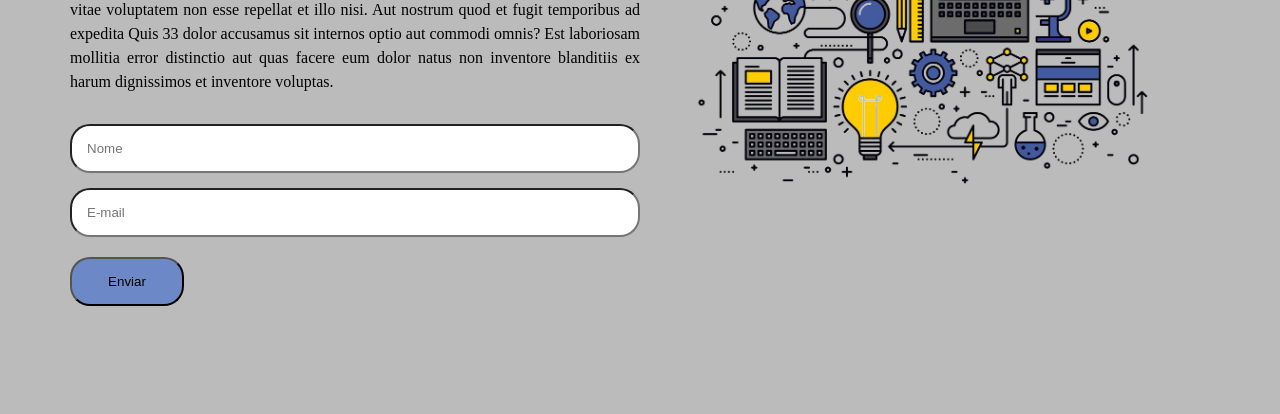
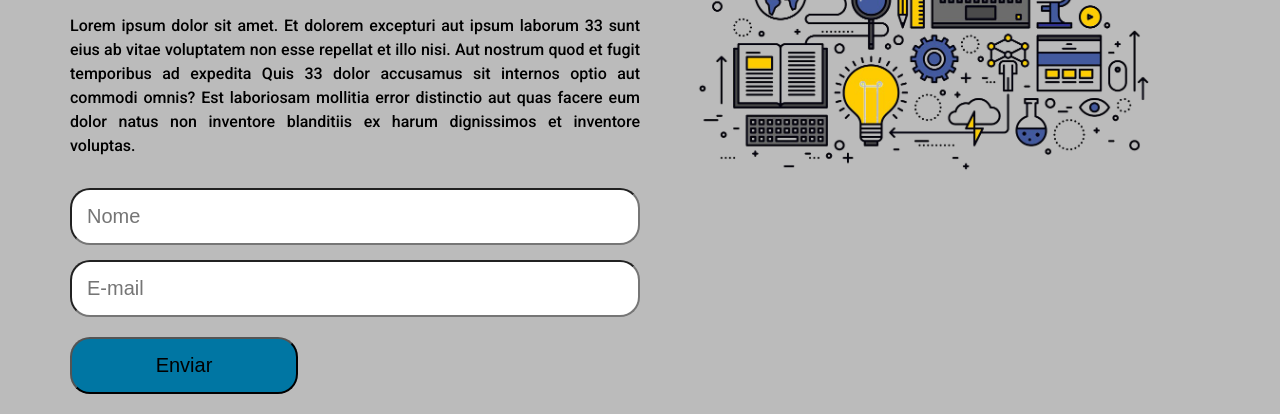
Before and after one commit to flawiin/landing-page-ibm, a plain HTML site: page index.html in a window 1280 px wide. Shown: the part 394-808 px from the top of the page. Drawn offline with Linux system fonts and the light colour scheme.

Commit message:
Adicionado release.

```diff
--- a/assets/css/style.css
+++ b/assets/css/style.css
@@ -6,6 +6,7 @@
 
 body {
 	background-color: #bbbbbb;
+	font-family: 'Alfa Slab One', cursive;
 }
 
 header {
@@ -38,10 +39,18 @@ nav li {
 	text-transform: uppercase;
 }
 
+nav li:hover {
+	font-size: 22px;
+}
+
+
+
 nav a {
 	text-decoration: none;
-	color:  #6c88c6;
+	color:  #0076a3;
+	font-family: 'Alfa Slab One', cursive;
 }
+
 
 /* MEIO DO SITE */
 
@@ -65,16 +74,18 @@ p {
 	text-align: justify;
 	padding: 30px 0;
 	line-height: 1.5;
+	font-family: 'Roboto', sans-serif;
+
 }
 
 h2 {
 	font-weight: bold;
-	font-size: 30px;
-	color: #6c88c6;
+	font-size: 40px;
+	color: #0076a3;
 }
 
 h3 {
-	font-size: 30px;
+	font-size: 40px;
 	font-weight: bold;
 }
 
@@ -83,28 +94,34 @@ h3 {
 	border-radius: 20px;
 	padding: 15px;
 	margin-bottom: 15px;
+	font-size: 20px;
 }
 
 .input-dois {
 	width: 100%;
 	border-radius: 20px;
 	padding: 15px;
+	font-size: 20px;
 }
 
 .imagem-tecno {
 	position: relative;
 	display: inline-block;
 	width: 40%;
-	bottom: 100px;
+	bottom: 200px;
 	left: 50px;
 }
 
 .botao-enviar {
-	width: 20%;
+	width: 40%;
 	padding: 15px;
 	border-radius: 20px;
-	background-color: #6c88c6;
+	background-color: #0076a3;
 	margin-top: 20px;
+	font-size: 20px;
+	cursor: pointer;
+}
 
-
+.botao-enviar:hover {
+	transform: scale(1.1);
 }
--- a/index.html
+++ b/index.html
@@ -4,6 +4,8 @@
 	<meta charset="utf-8">
 	<meta name="viewport" content="width=device-width, initial-scale=1">
 	<link rel="stylesheet" type="text/css" href="assets/css/style.css">
+	<link href="https://fonts.googleapis.com/css2?family=Alfa+Slab+One&family=Roboto:wght@300;500&display=swap" rel="stylesheet">
+	<link href="https://fonts.googleapis.com/css2?family=Alfa+Slab+One&family=Roboto:wght@300;500&display=swap" rel="stylesheet">
 	<title>IBM - Tecnologias</title>
 </head>
 
@@ -25,25 +27,24 @@
 
 	<main>
 
-		<section class="container-main">
+		<form class="container-main">
 
 			<fieldset>
-
 
 				<h2>Increva-se agora</h2>
 				<h3>na CyberTech</h3>
 
 				<p>Lorem ipsum dolor sit amet. Et dolorem excepturi aut ipsum laborum 33 sunt eius ab vitae voluptatem non esse repellat et illo nisi. Aut nostrum quod et fugit temporibus ad expedita Quis 33 dolor accusamus sit internos optio aut commodi omnis? Est laboriosam mollitia  error distinctio aut quas facere eum dolor natus non inventore blanditiis ex harum dignissimos et inventore voluptas.</p>
 
-				<input class="input-um" type="text" name="nome-sobrenome" placeholder="Nome" >
-				<input class="input-dois" type="email" name="email" placeholder="E-mail" >
+				<input class="input-um" type="text" name="nome-sobrenome" required placeholder="Nome" >
+				<input class="input-dois" type="email" name="email" required placeholder="E-mail" >
 				<input class="botao-enviar" type="submit" value="Enviar" name="Enviar Formulário">
+			</fieldset>
 
-			</fieldset>
 			<div class="imagem-tecno">
 				<img width="100%" src="assets/imagens/Technology-Transparent-Background.png">
 			</div>
-		</section>
+		</form>
 
 	</main>
 
```
